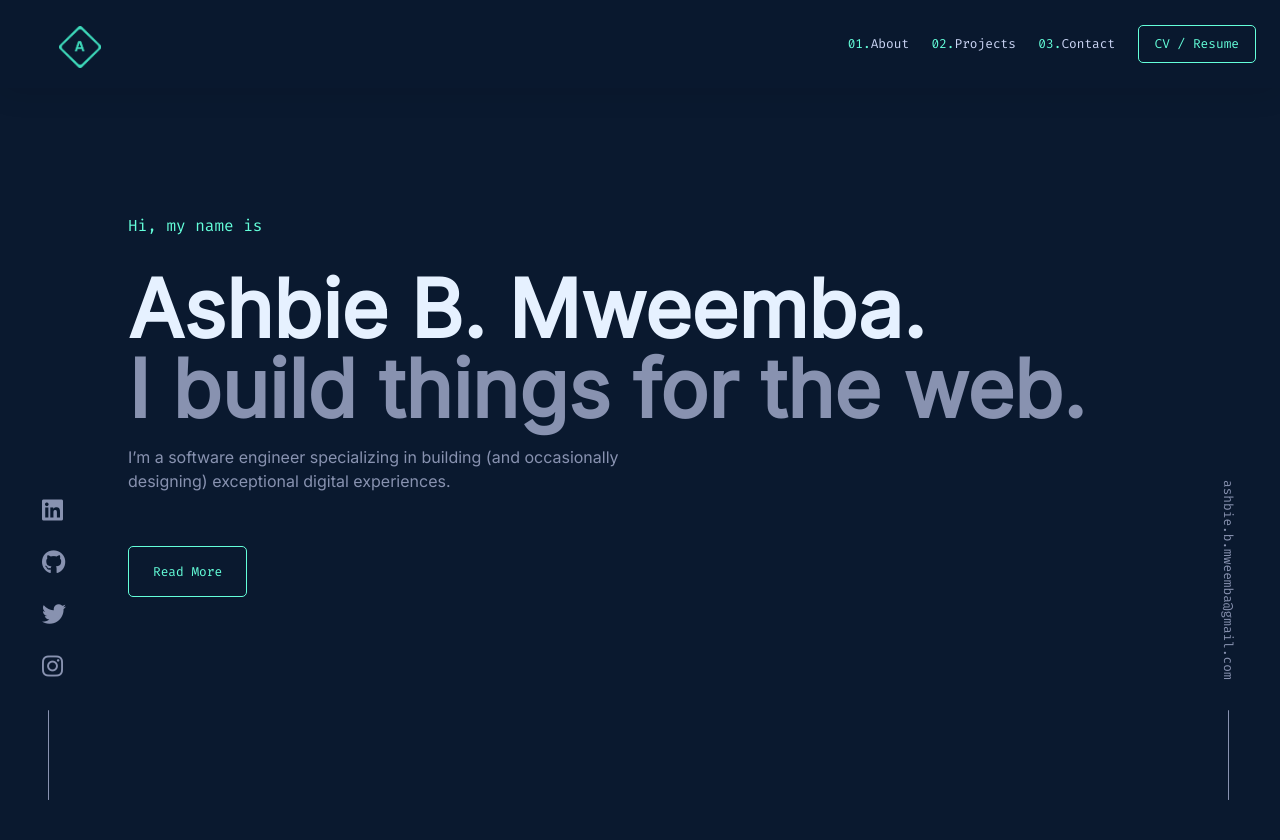
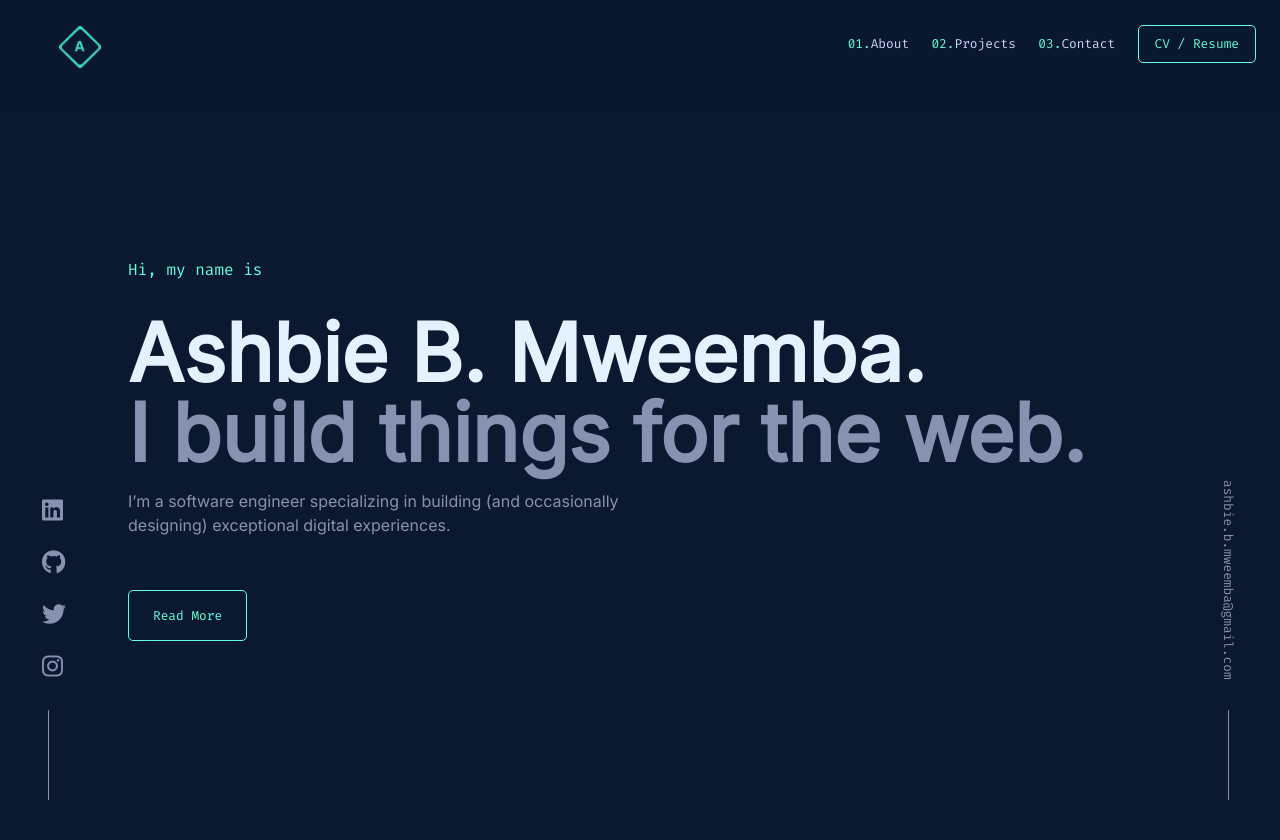
Before and after one commit to ashbie/simple-portfolio, a PHP site: page / in a window 1280 px wide. Shown: the top 840 px of the page. Run offline with PHP 8.4, Linux system fonts and the light colour scheme; some libraries are stand-ins or nearby versions.

Commit message:
[ bug fix: 1.2.2 ] fix style misalignment in intro_section

```diff
--- a/index.php
+++ b/index.php
@@ -28,7 +28,7 @@ echo <<<ZYXABC
       <script src="https://kit.fontawesome.com/64fab6af73.js" crossorigin="anonymous"></script>
       <link href="https://cdn.jsdelivr.net/npm/bootstrap@5.3.0-alpha1/dist/css/bootstrap.min.css" rel="stylesheet" integrity="sha384-GLhlTQ8iRABdZLl6O3oVMWSktQOp6b7In1Zl3/Jr59b6EGGoI1aFkw7cmDA6j6gD" crossorigin="anonymous">
       <!-- My css -->
-      <link rel="stylesheet" href="test.css?v=1.2.1">
+      <link rel="stylesheet" href="test.css?v=1.2.2">
 
   </head>
   <body>
--- a/test.css
+++ b/test.css
@@ -43,6 +43,7 @@
     color: var(--lt_grey);
     max-width: 1400px;
     padding-top: 0;
+    padding-top: 88px !important;
   }
   @media (max-height: 766px) {
     body {
@@ -101,10 +102,13 @@
     flex-direction: column;
     justify-content: center;
     align-items: flex-start;
-    /*height: calc(100vh - 88px);*/
-    height: 100vh;
+    height: calc(100vh - 88px);
+    /* height: 100vh; */
     grid-area: "isThisThingReallyGettingStylesFromTheInspect!!!";
     min-height: 630px;
+    /* padding-bottom: 136px; */
+    /* padding-left: 93px; */
+    max-width: 1600px;
   }
   /****** obsolete *******/
   #intro .percent {
```
